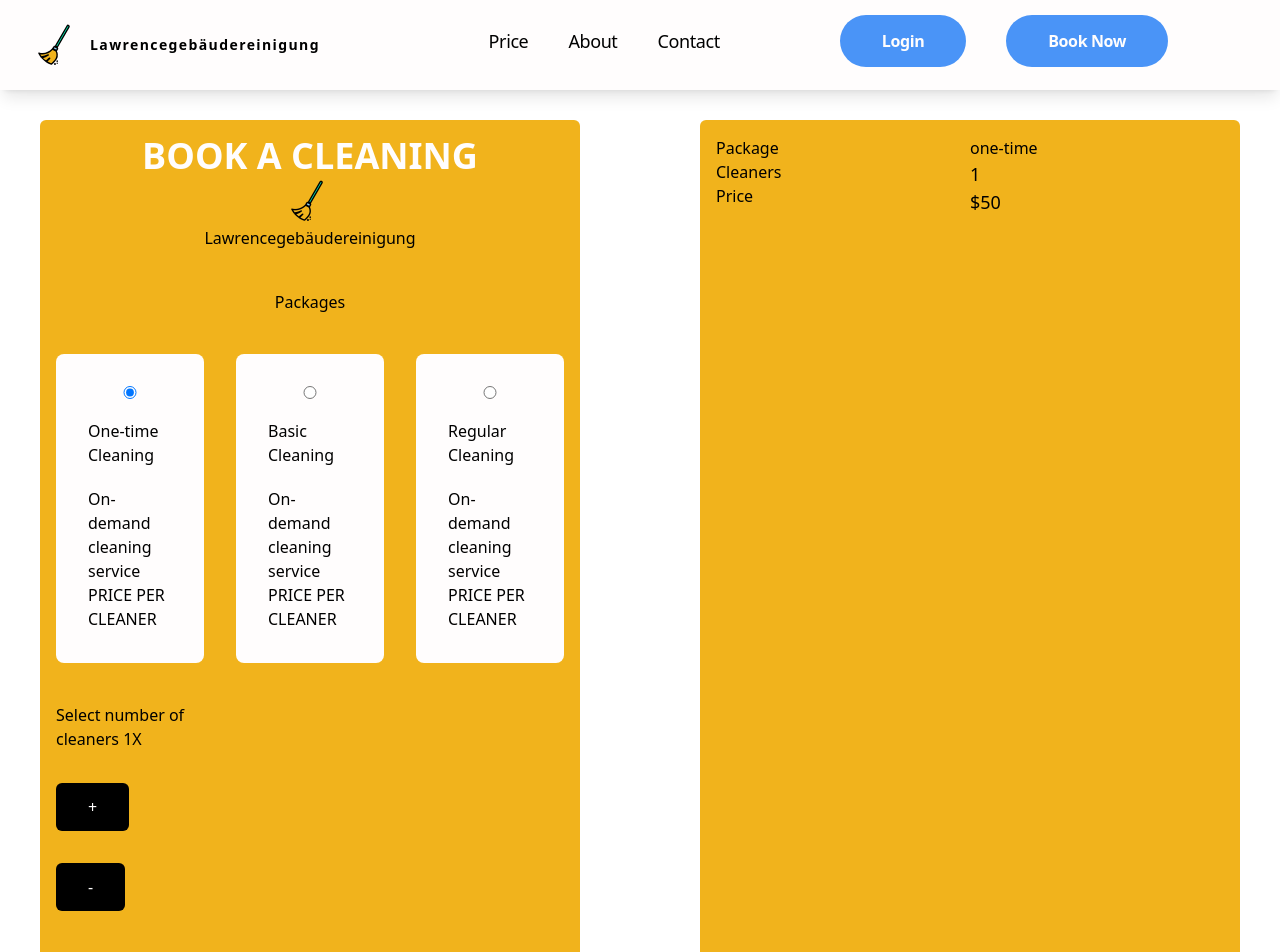
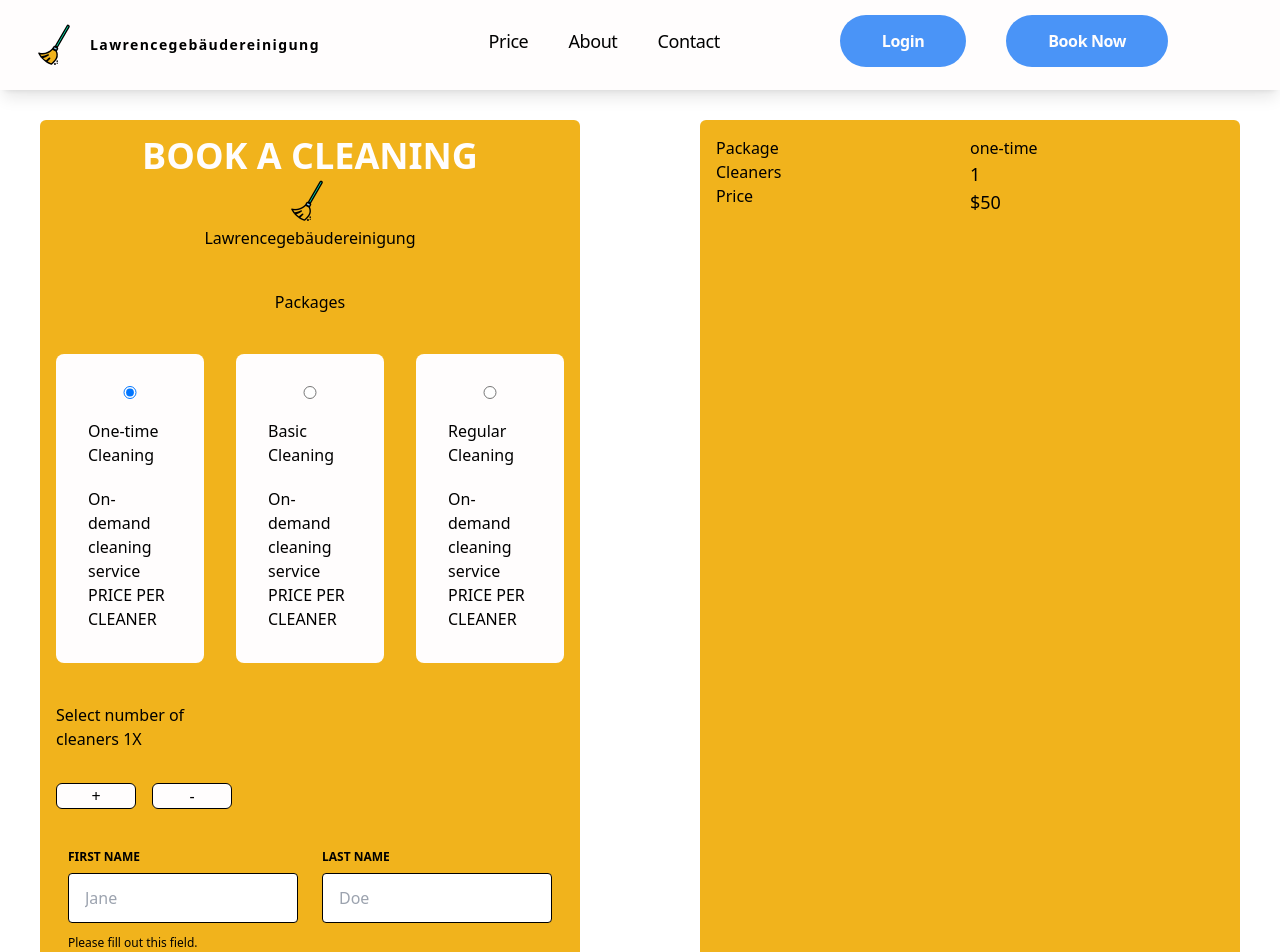
Before and after one commit to Shazaniyu55/lawrenbookingwebapp, a Next.js app: page /book in a window 1280 px wide. Shown: the top 952 px of the page. Built offline with nearby package versions, Linux system fonts and the light colour scheme.

Commit message:
niyu new

```diff
--- a/src/pages/book.js
+++ b/src/pages/book.js
@@ -177,16 +177,21 @@ function Book(){
 
         <span>Select number of cleaners 1X</span>
 
-        {/* button for increment */}
-        <div className="flex justify-start items-end">
-            <button onClick={increment} className="bg-black py-3 px-8 rounded-md outline-none w-40 text-white">+</button>
-        </div>
+        <div className="flex items-center gap-4">
+                                <button
+                                    className="group rounded-md w-20 border border-black shadow-sm shadow-transparent p-2.5 flex items-center justify-center bg-white transition-all duration-500 hover:shadow-yellow hover:bg-yellow hover:border-yellow focus-within:outline-gray-300">
 
 
-            {/* button for decrement */}
-        <div className="flex justify-start items-end">
-            <button onClick={increment} className="bg-black py-3 px-8 rounded-md outline-none w-40 text-white">-</button>
-        </div>
+                                      +
+
+
+                                </button>
+
+                                <button
+                                    className="group rounded-md w-20 border border-gray-200 shadow-sm shadow-transparent p-2.5 flex items-center justify-center bg-white transition-all duration-500 hover:shadow-gray-200 hover:bg-gray-50 hover:border-gray-300 focus-within:outline-gray-300">
+                                   -
+                                </button>
+                            </div>
 
           </div>
 
```
